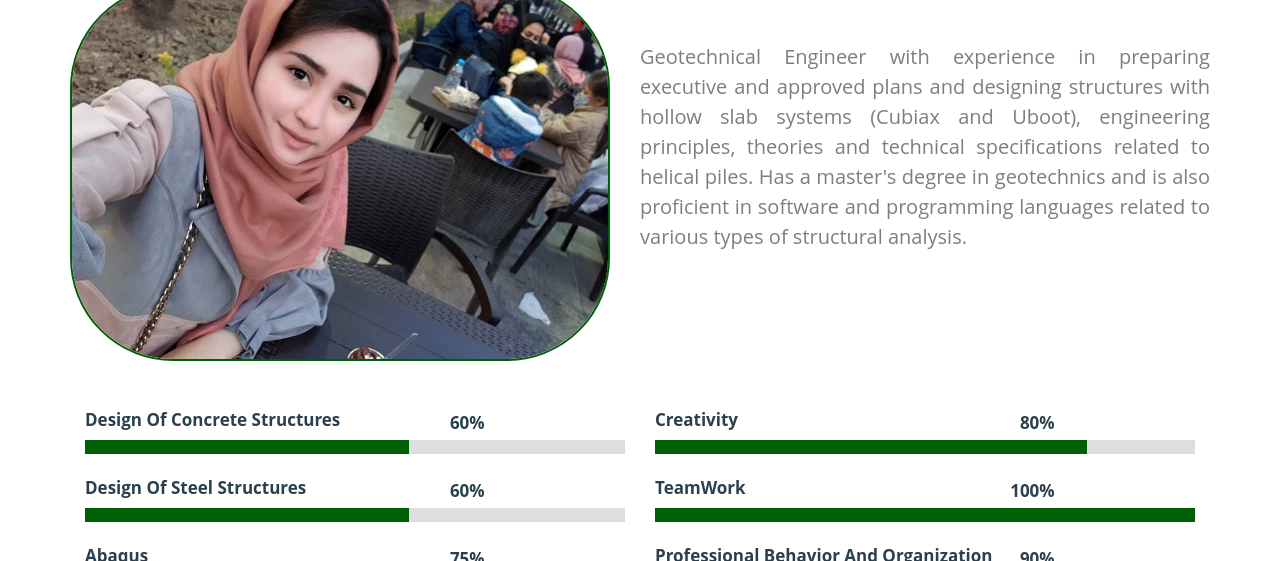
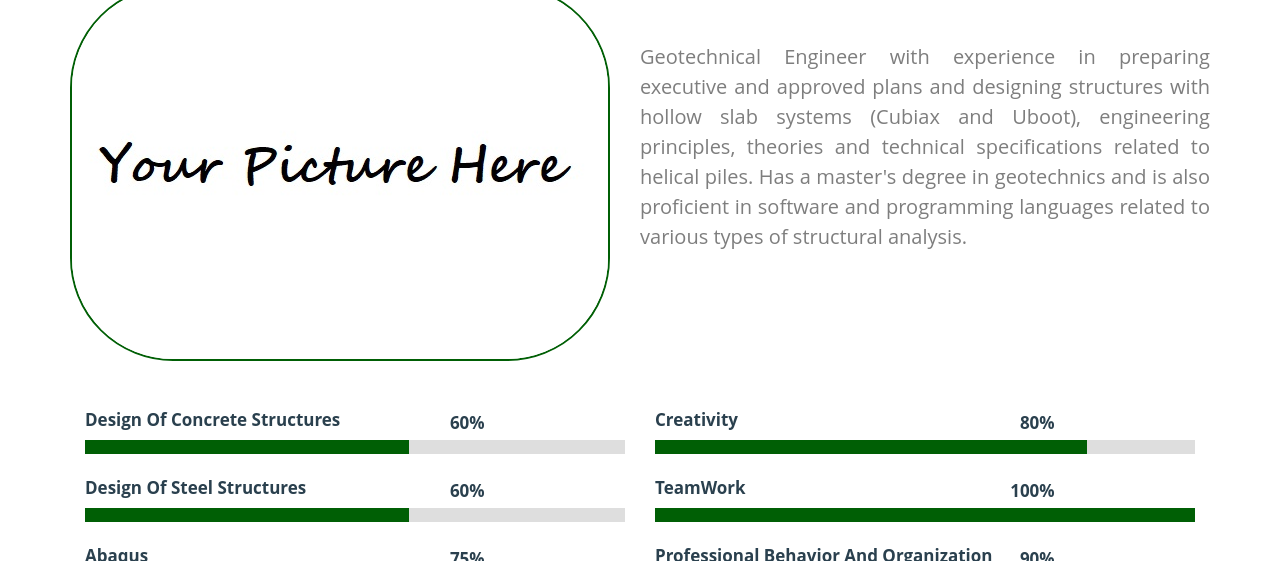
Before and after one commit to HadisKoranian/HadisKoranian.github.io, a plain HTML site: page index.html in a window 1280 px wide. Shown: the part 646-1207 px from the top of the page. Drawn offline with Linux system fonts and the light colour scheme.

Commit message:
Update index.html

```diff
--- a/index.html
+++ b/index.html
@@ -93,7 +93,7 @@
 		<div class="about-header">
 			<h3>About</h3>
 			<div class="about-imag">
-			<img src="images/AboutMe.jpg" alt=""/>
+			<img src="images/pic-9.jpg" alt=""/>
 			</div>
 			<div class="about-text">
 					<p>Geotechnical Engineer with experience in preparing executive and approved plans and designing structures with hollow slab systems (Cubiax and Uboot), engineering principles, theories and technical specifications related to helical piles. Has a master's degree in geotechnics and is also proficient in software and programming languages related to various types of structural analysis.</p>
```
